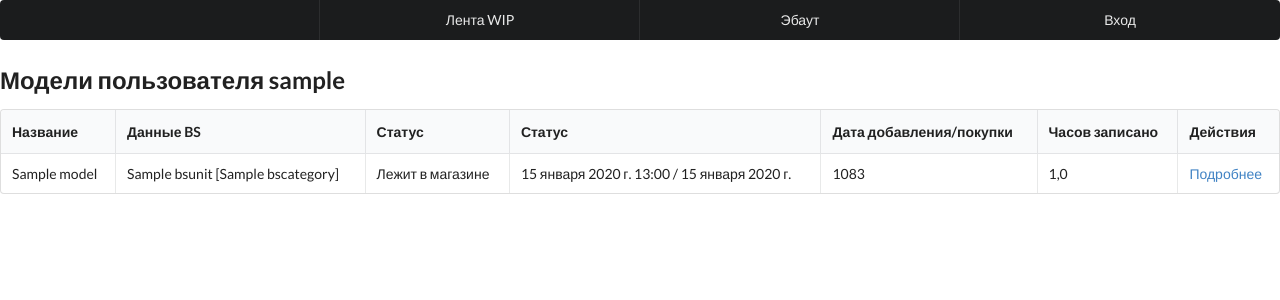
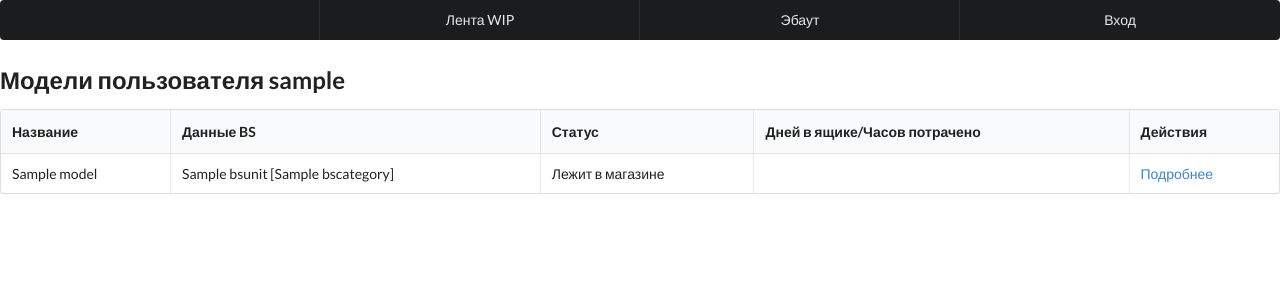
Before and after one commit to fantazey/home_api, a Django app: a page that uses work_in_progress/templates/wip/models.html in a window 1280 px wide. Shown: the top 300 px of the page. Run offline with Django 4.2, Linux system fonts and the light colour scheme; tables that the repository leaves empty hold one stand-in row (values such as "Sample post"); some libraries are stand-ins or nearby versions.

Commit message:
fix user model page

```diff
--- a/work_in_progress/templates/wip/models.html
+++ b/work_in_progress/templates/wip/models.html
@@ -9,16 +9,14 @@
         <th>Название</th>
         <th>Данные BS</th>
         <th>Статус</th>
-        <th>Статус</th>
-        <th>Дата добавления/покупки</th>
-        <th>Часов записано</th>
+        <th>Дней в ящике/Часов потрачено</th>
         <th>Действия</th>
     </tr>
 </thead>
 <tbody>
     {% if request.user.is_authenticated and request.user == user %}
         <tr>
-            <td colspan="6"></td>
+            <td colspan="4"></td>
             <td>
                 <a href="{% url 'wip:add_model' %}">Добавить</a>
             </td>
@@ -34,19 +32,11 @@
             </td>
             <td>{{ model.get_status_display }}</td>
             <td>
-                {{ model.created }} /
-                {% if model.buy_date %}
-                    {{ model.buy_date }}
-                {% endif %}
-            </td>
-            <td>
-                {% if model.status != model.Status.DONE %}
-                    {{ model.get_days_since_buy }}
-                {% endif %}
-            </td>
-            <td>
-                {% if model.status != model.Status.WISHED or model.status != model.Status.IN_INVENTORY %}
-                    {{ model.get_hours_spent }}
+                {% if model.status != model.Status.WISHED %}
+                    <p>лежит уже {{ model.get_days_since_buy }} дней</p>
+                    {% if model.status != model.Status.IN_INVENTORY %}
+                        <p>потрачено {{ model.get_hours_spent }} часов</p>
+                    {% endif %}
                 {% endif %}
             </td>
             <td>
```
Also changed, not shown: work_in_progress/templates/wip/index.html (+5 -4 lines).
